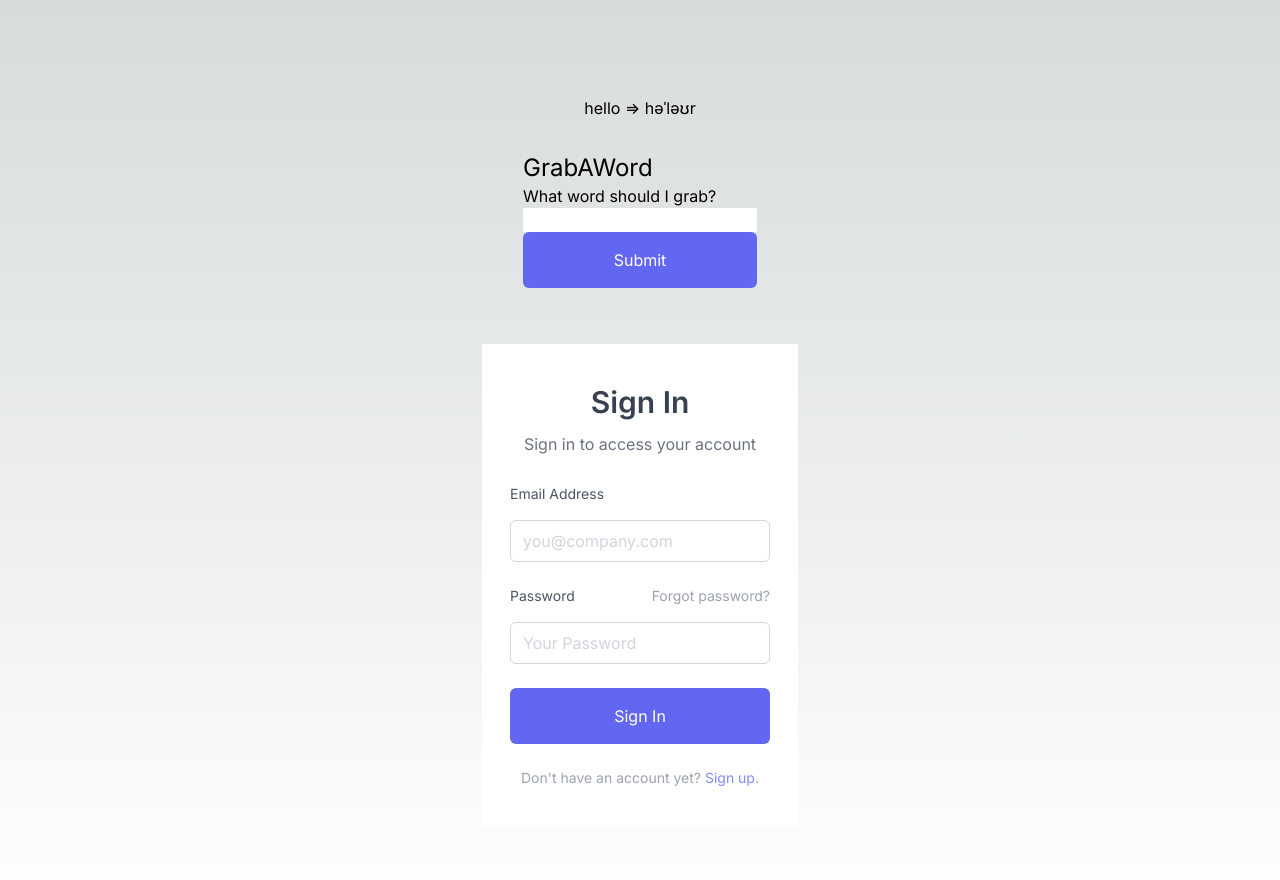
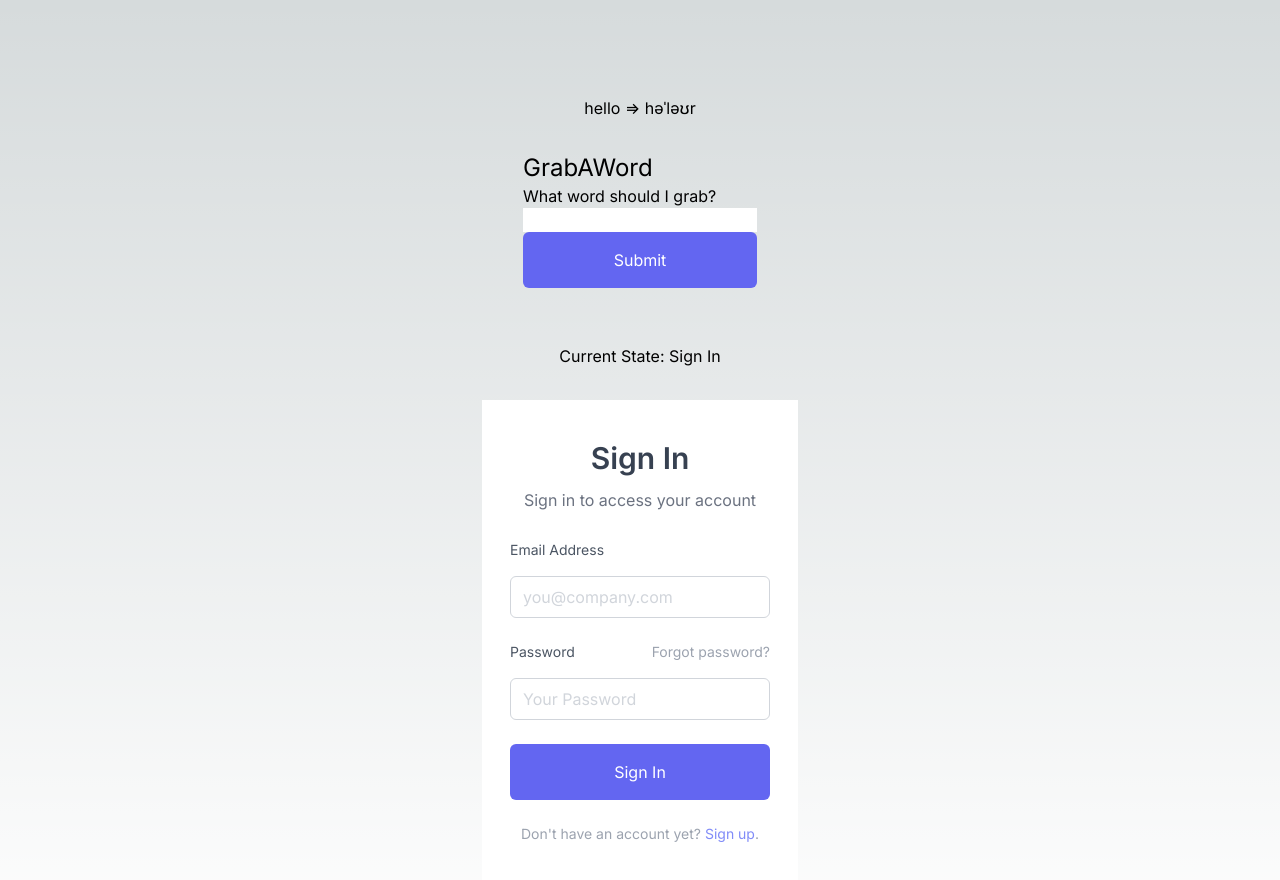
Before and after one commit to adamk72/commonplacebook, a Next.js app: page / in a window 1280 px wide. Shown: the top 880 px of the page. Built offline with nearby package versions, Linux system fonts and the light colour scheme.

Commit message:
get signIn properly working

```diff
--- a/src/components/Auth/SignUpIn.tsx
+++ b/src/components/Auth/SignUpIn.tsx
@@ -4,16 +4,17 @@ import { useReducer } from "react"
 import {
   signUpInReducer,
   signUpInReducerDefault,
-} from "@/lib/reducers/signUpIn"
+} from "@/lib/reducers/signUpInReducer"
 
 import LabelLink from "./LabelLink"
+import { signInSchema, signUpSchema } from "./schema"
 import SignUpInForm from "./SignUpInForm"
 import FormSurfaceWithTitle from "../FormSurface"
 
 export type SignUpIn = {
   email: string
   password: string
-  confirm: string
+  confirm?: string
 }
 
 export const stateConfig = {
@@ -23,6 +24,12 @@ export const stateConfig = {
     labelLink: <LabelLink text="Forgot password?" href="#!" />,
     toggleText: "Don't have an account yet?",
     toggleLink: "Sign up",
+    authPath: "/api/auth/local",
+    authJson: (email: string, password: string) => ({
+      identifier: email,
+      password,
+    }),
+    schema: signUpSchema,
   },
   signUp: {
     title: "Sign Up",
@@ -30,6 +37,13 @@ export const stateConfig = {
     labelLink: <></>,
     toggleText: "Did you mean to sign in?",
     toggleLink: "Sign in",
+    authPath: "/api/auth/local/register",
+    authJson: (email: string, password: string) => ({
+      username: email,
+      email,
+      password,
+    }),
+    schema: signInSchema,
   },
 }
 
@@ -37,6 +51,8 @@ export const SignUpIn = () => {
   const [state, dispatch] = useReducer(signUpInReducer, signUpInReducerDefault)
 
   return (
+    <>
+      <span>Current State: {stateConfig[state.mode].title}</span>
       <FormSurfaceWithTitle
         title={stateConfig[state.mode].title}
         subtitle={stateConfig[state.mode].subtitle}
@@ -57,5 +73,6 @@ export const SignUpIn = () => {
           </p>
         </>
       </FormSurfaceWithTitle>
+    </>
   )
 }
--- a/src/components/Auth/SignUpInForm.tsx
+++ b/src/components/Auth/SignUpInForm.tsx
@@ -7,11 +7,10 @@ import { SubmitHandler, useForm } from "react-hook-form"
 
 import { appConfig } from "@/lib/config"
 import { JWT_AUTH_NAME, MILLISECONDS_IN_SECOND } from "@/lib/constants"
-import { SignUpInAction, SignUpInState } from "@/lib/reducers/signUpIn"
+import { SignUpInAction, SignUpInState } from "@/lib/reducers/signUpInReducer"
 import { StrapiRegisteredUser } from "@/lib/types"
 
 import LabelAndField from "./LabelAndField"
-import { schema } from "./schema"
 import { SignUpIn, stateConfig } from "./SignUpIn"
 import Button from "../Button"
 
@@ -29,15 +28,17 @@ const SignUpInForm = ({
     register,
     handleSubmit,
     formState: { errors: fErrors },
-  } = useForm<SignUpIn>({ resolver: zodResolver(schema) })
+  } = useForm<SignUpIn>({
+    resolver: zodResolver(stateConfig[state.mode].schema),
+  })
 
   const handleValidatedInput: SubmitHandler<SignUpIn> = async (data) => {
     dispatch({ type: "loading" })
     const { email, password } = data
     try {
       const { jwt } = (await ky
-        .post(appConfig.apiURL + "/api/auth/local/register", {
-          json: { username: email, email, password },
+        .post(appConfig.apiURL + stateConfig[state.mode].authPath, {
+          json: stateConfig[state.mode].authJson(email, password),
         })
         .json()) as { jwt: string; user: StrapiRegisteredUser }
       const decoded: JwtPayload = jwtDecode(jwt)
--- a/src/components/Auth/schema.ts
+++ b/src/components/Auth/schema.ts
@@ -4,13 +4,21 @@ import { appConfig } from "@/lib/config"
 
 import { SignUpIn } from "./SignUpIn"
 
-export const schema: ZodType<SignUpIn> = z
+const baseSchema = {
+  email: z.string().email().trim(),
+  password: z.string().min(appConfig.strapi.passwordMinLength),
+}
+
+export const signUpSchema: ZodType<SignUpIn> = z
   .object({
-    email: z.string().email().trim(),
-    password: z.string().min(appConfig.strapi.passwordMinLength),
+    ...baseSchema,
     confirm: z.string(),
   })
-  .refine((data) => data.password === data.confirm, {
+  .refine((data) => data.confirm && data.password === data.confirm, {
     message: "Passwords do not match",
     path: ["confirm"],
   })
+
+export const signInSchema: ZodType<SignUpIn> = z.object({
+  ...baseSchema,
+})
```
Also changed, not shown: src/lib/reducers/signUpInReducer.ts (renamed from src/lib/reducers/signUpIn.ts), 1 other file (tests, documents, lock files or other folders). Lines whose indentation alone changed are shown as unchanged.
